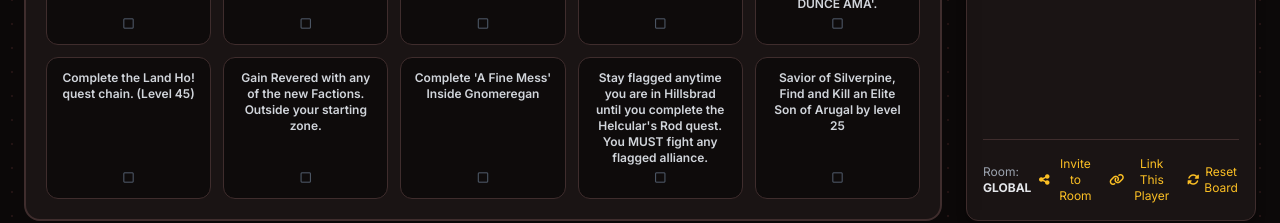
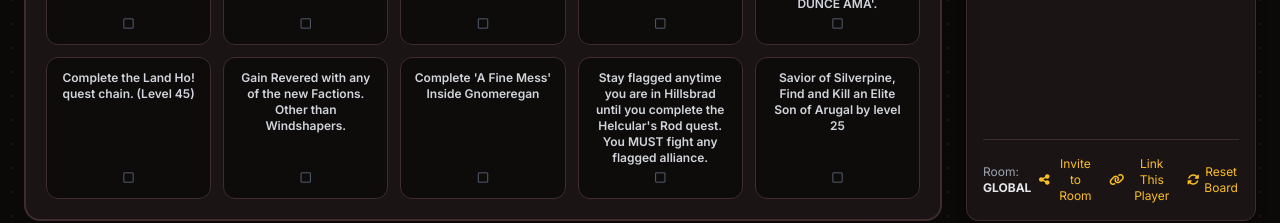
Before and after one commit to Reapafied/Send-Ibuprofen, a React (Vite) app: page / in a window 1280 px wide. Shown: the part 828-1051 px from the top of the page. Built offline with nearby package versions, Linux system fonts and the light colour scheme; no server answers; the database is empty; the HTML template or start-up script is replaced by a standard one.

Commit message:
Update App.jsx

```diff
--- a/src/App.jsx
+++ b/src/App.jsx
@@ -21,7 +21,7 @@
     "Saviour of Darkshire. Kill Stitches before level 41.",
     "Gain Honored with one of the Centaur clans",
     "Do all three of the mechanical chicken escorts",
-    "Gain Revered with any of the new Factions. Outside your starting zone.",
+    "Gain Revered with any of the new Factions. Other than Windshapers.",
     "Finish every 'Test of' Quest from 1k needles. If you gain the Mark of Shame, you must head to any major city and announce 'I'M A DUNCE AMA'.",
     "It's dangerous to go alone, Complete Linken's Chain in Ungoro",
     "Capture a Flag in WSG",
```
